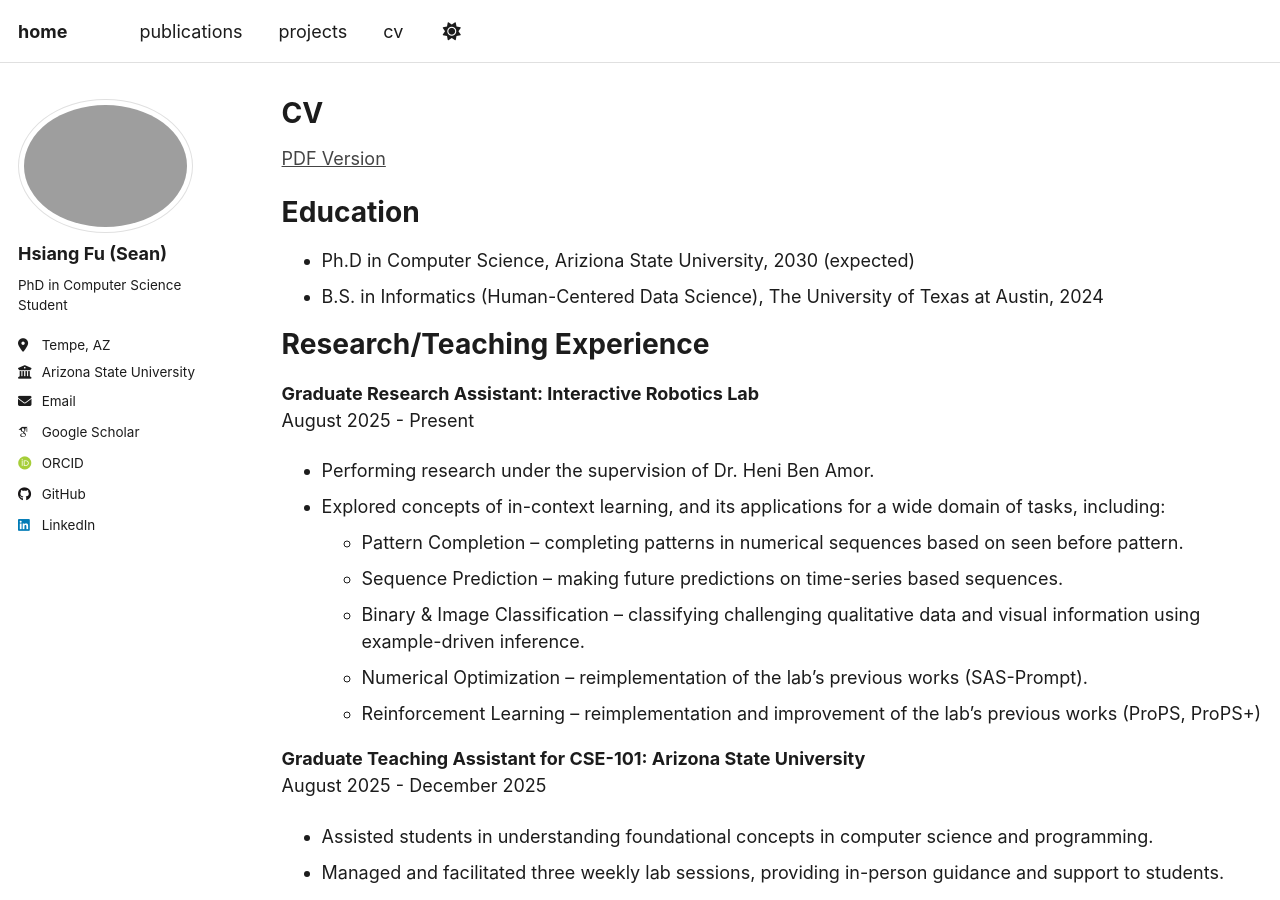
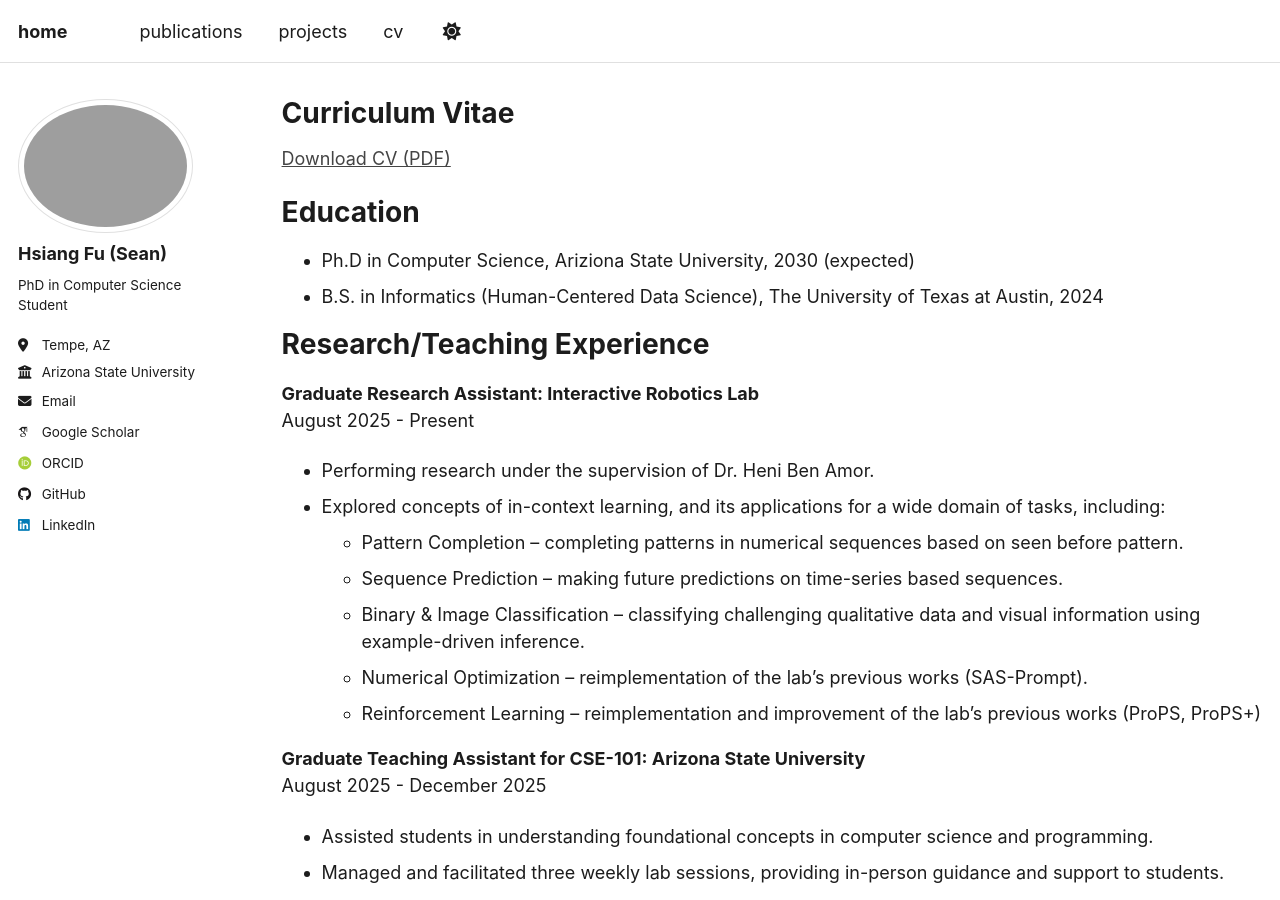
Before and after one commit to hsiang-fu/hsiang-fu.github.io, a Jekyll site: the page built from _pages/cv.md, in a window 1280 px wide and 900 px high. Built offline with Jekyll 4.4.1, drawn with Linux system fonts in a browser that asks for light colours; some web fonts are replaced; a script that is not in the unit is left out.

Commit message:
updated files

```diff
--- a/_pages/cv.md
+++ b/_pages/cv.md
@@ -1,6 +1,6 @@
 ---
 layout: archive
-title: "CV"
+title: "Curriculum Vitae"
 permalink: /cv/
 author_profile: true
 redirect_from:
@@ -8,7 +8,7 @@ redirect_from:
 ---
 
 {% include base_path %}
-<a href = "https://hsiang-fu.github.io/files/Hsiang(Sean)_Fu_CV.pdf">PDF Version</a>
+<a href = "https://hsiang-fu.github.io/files/Hsiang(Sean)_Fu_CV.pdf">Download CV (PDF)</a>
 
 **Education**
 ======
```
